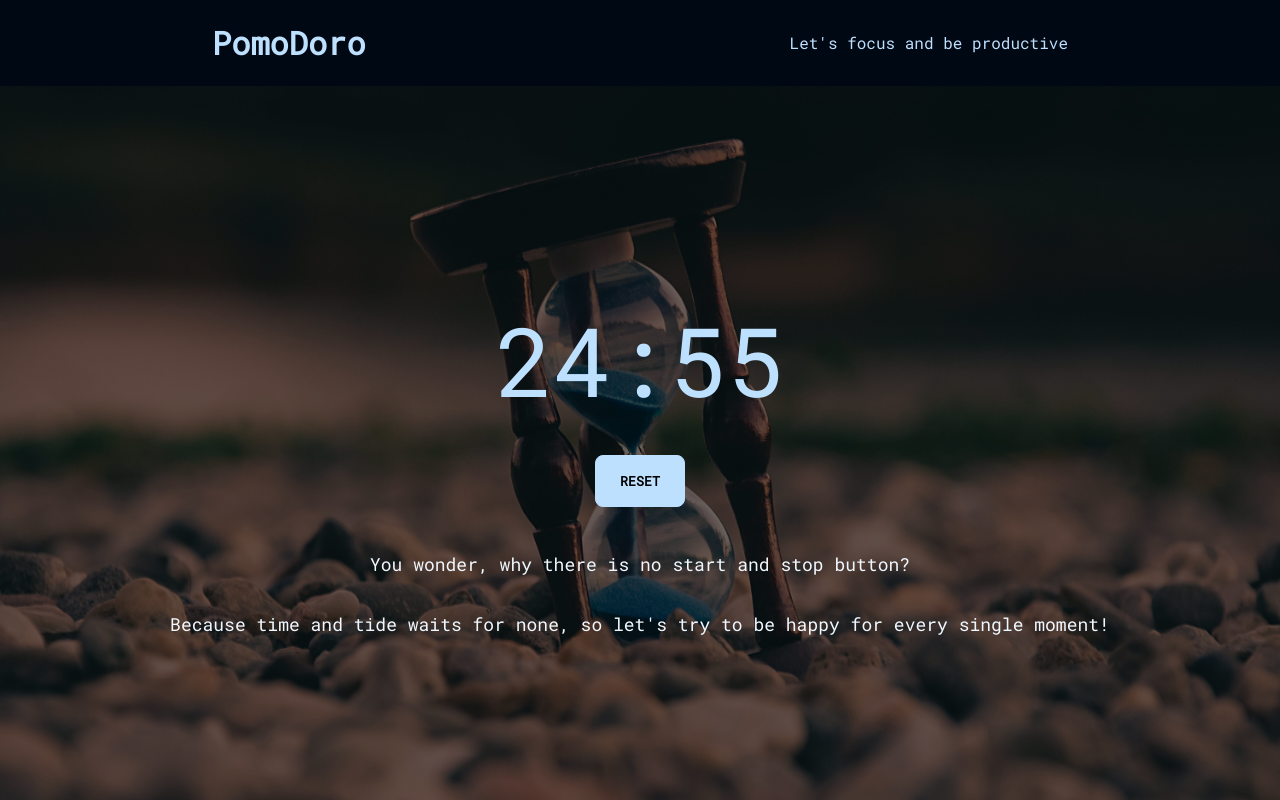
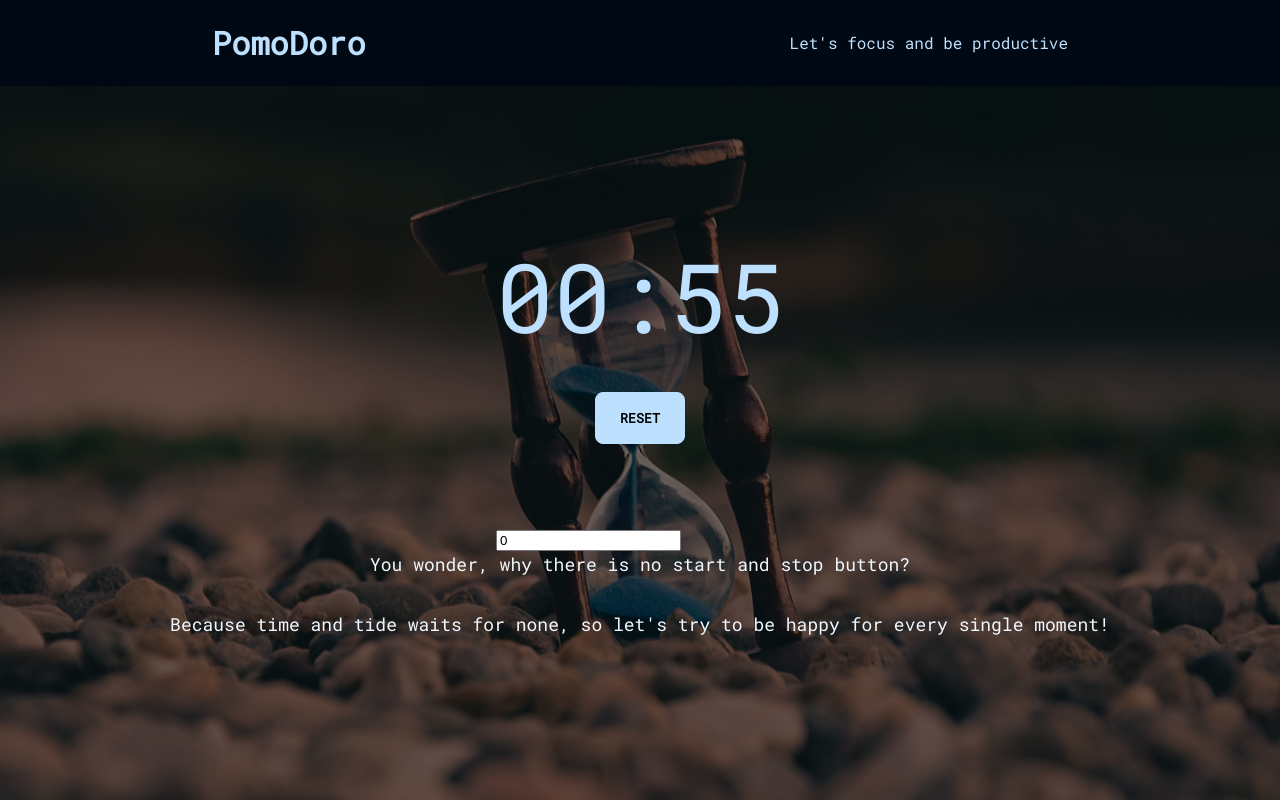
Before and after one commit to SyedSibtainRazvi/pomo-timer, a React (Create React App) app: page / in a window 1280 px wide. Built offline with nearby package versions, Linux system fonts and the light colour scheme.

Commit message:
refactor: for cycles

```diff
--- a/src/components/Pomodoro.jsx
+++ b/src/components/Pomodoro.jsx
@@ -1,12 +1,23 @@
 import React, { useState, useEffect } from "react";
 
 const Pomodoro = () => {
-  const [minutes, setMinutes] = useState(25);
+  const [minutes, setMinutes] = useState(1);
   const [seconds, setSeconds] = useState(0);
   const [displayMessage, setDisplayMessage] = useState(false);
+  const [cycle, setCycle] = useState(0)
+
+  const handleCycle = (e) => {
+    e.preventDefault()
+  }
 
 
   useEffect(() => {
+    // let count = setCycle;
+    // let cycle = 0;
+
+    // if (count === cycle) {
+    //   return console.log("Hello")
+    // }
     let interval = setInterval(() => {
       clearInterval(interval);
 
@@ -17,10 +28,15 @@ const Pomodoro = () => {
         } else {
           let minutes = displayMessage ? 24 : 4;
           let seconds = 59;
+          // setCycle(cycle + 1);
+          // console.log(cycle)
+
 
           setSeconds(seconds);
           setMinutes(minutes);
           setDisplayMessage(!displayMessage);
+
+
         }
       } else {
         setSeconds(seconds - 1);
@@ -44,6 +60,7 @@ const Pomodoro = () => {
         {timerMinutes}:{timerSeconds}
       </div>
         <button onClick={handleReset}>RESET</button>
+        <input type="number" value={cycle} onChange={handleCycle}/>
     </div>
   );
 }
```
